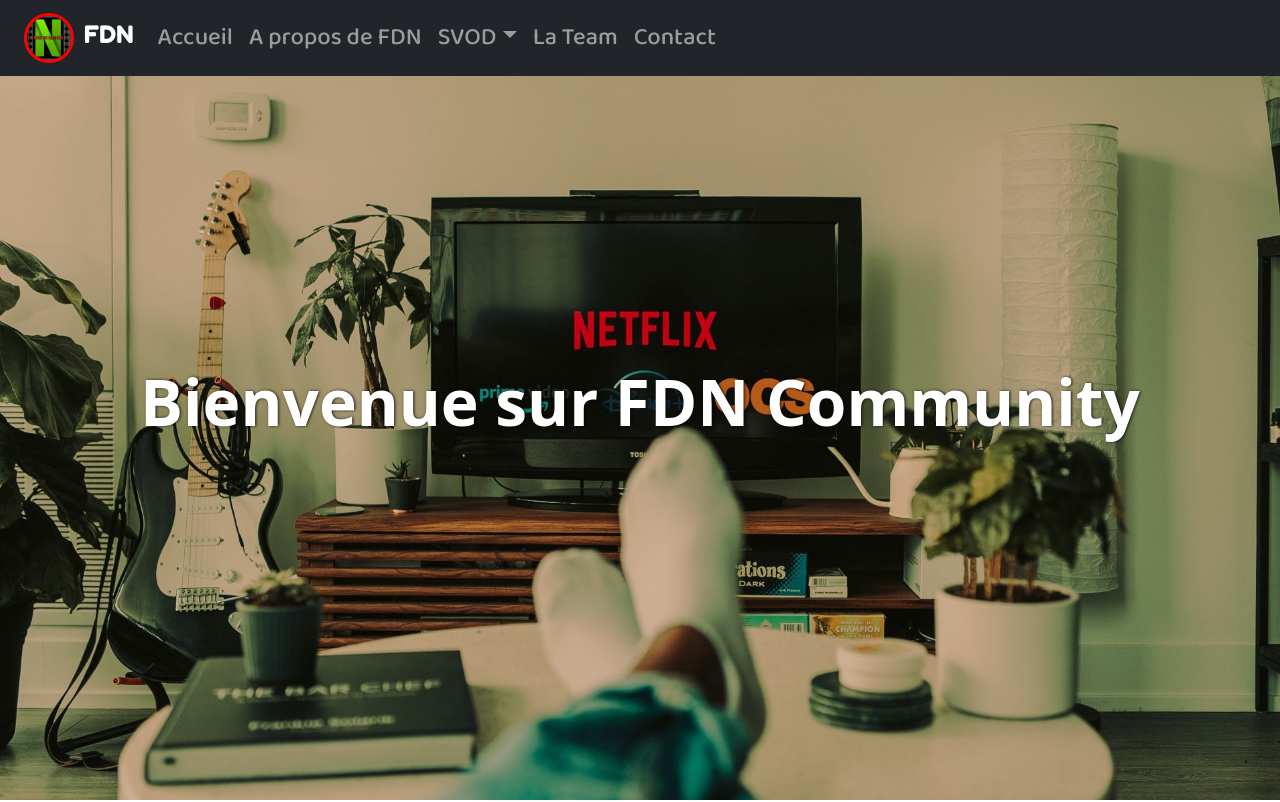
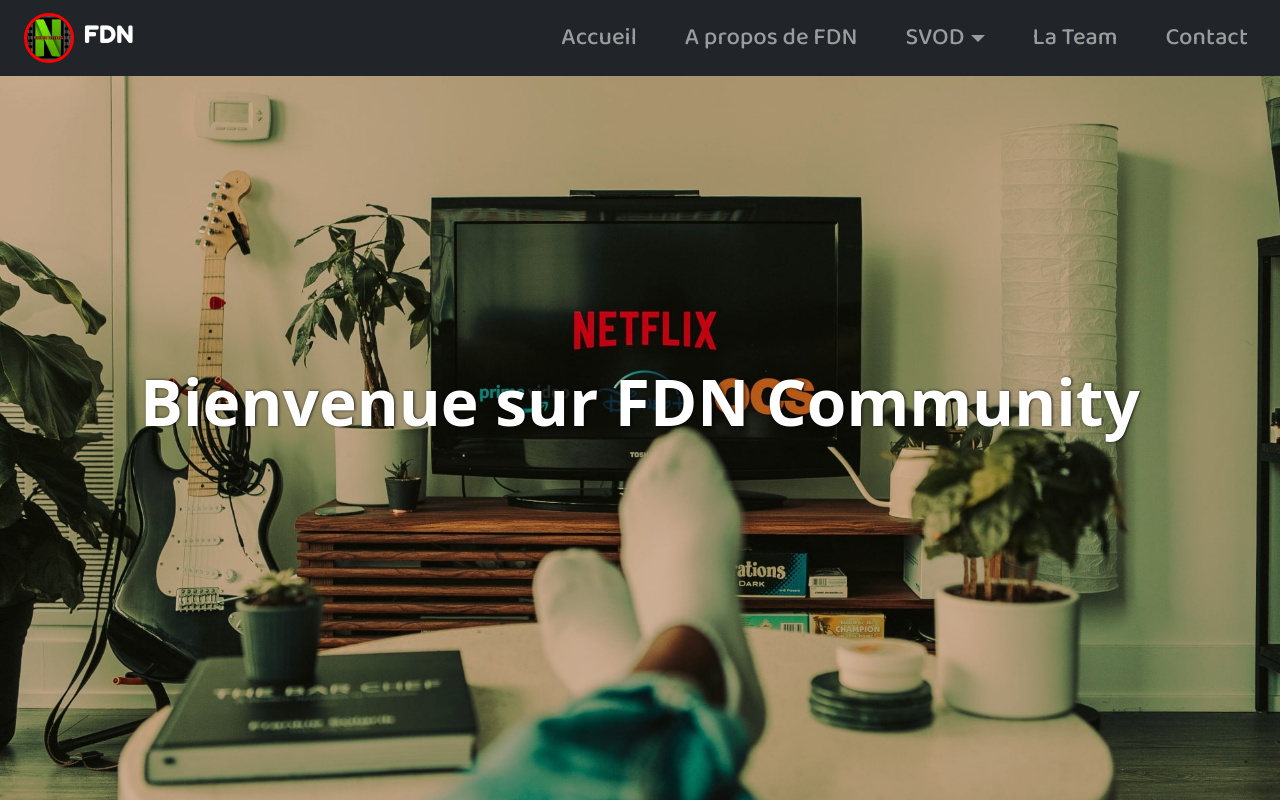
Before and after one commit to Lyvia-hub/SiteWebFDN, an Angular app: page /home in a window 1280 px wide. Shown: the top 802 px of the page. Built offline with nearby package versions, Linux system fonts and the light colour scheme.

Commit message:
Petit problème de burger qui ne fonctionnait plus

```diff
--- a/src/app/core/components/navbar/navbar.component.html
+++ b/src/app/core/components/navbar/navbar.component.html
@@ -13,7 +13,7 @@
         <span class="toggler-icon material-icons">menu</span>
     </button>
 
-    <div class="collapse navbar-collapse ml-auto">
+    <div class="collapse navbar-collapse ml-auto" id="myNavbar">
       <ul class="navbar-nav">
 
         <!-- Accueil -->
```
